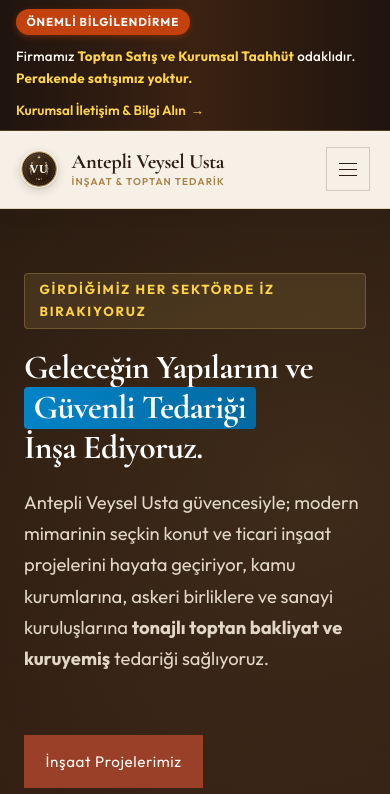
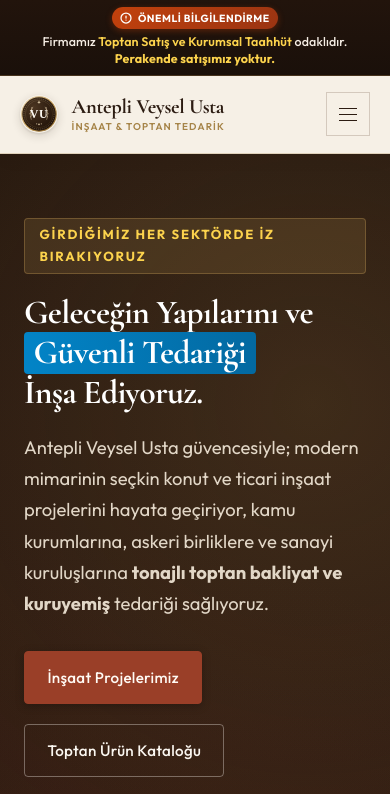
Before and after one commit to yilmazgorkem/antepli-veysel-usta, a website: page index.html in a window 390 px wide. Shown: the top 794 px of the page. Drawn offline with nearby package versions, Linux system fonts and the light colour scheme.

Commit message:
fix(ui): remove notice strip cta button and optimize mobile banner layout

```diff
--- a/css/style.css
+++ b/css/style.css
@@ -684,7 +684,7 @@
 .button-outline {
   background: transparent;
   color: var(--brown);
-  border-color: var(--gold-soft);
+  border: 1px solid var(--gold-soft);
 }
 
 .button-outline:hover {
@@ -696,7 +696,7 @@
 .button-ghost {
   background: transparent;
   color: var(--olive);
-  border-color: var(--gold-soft);
+  border: 1px solid var(--gold-soft);
 }
 
 .button-ghost:hover {
@@ -1440,10 +1440,10 @@
 
 /* Üst Kurumsal Bildirim Şeridi (Perakende Satış Yoktur Uyarısı) */
 .notice-strip {
-  background: linear-gradient(90deg, #1f140e 0%, #3b2212 50%, #1f140e 100%);
+  background: linear-gradient(90deg, #1f140e 0%, #351e10 50%, #1f140e 100%);
   color: #fbf7f1;
   font-size: 0.84rem;
-  padding: 0.55rem 1rem;
+  padding: 0.5rem 1rem;
   border-bottom: 1px solid rgba(166, 132, 72, 0.35);
   position: relative;
   z-index: 25;
@@ -1454,48 +1454,44 @@
   margin: 0 auto;
   display: flex;
   align-items: center;
-  justify-content: space-between;
+  justify-content: center;
   flex-wrap: wrap;
-  gap: 0.6rem;
+  gap: 0.65rem;
+  text-align: center;
 }
 
 .notice-badge {
   display: inline-flex;
   align-items: center;
-  gap: 0.45rem;
-  background: #c2410c;
+  gap: 0.35rem;
+  background: linear-gradient(135deg, #c2410c 0%, #9a3412 100%);
   color: #ffffff;
   font-weight: 700;
   text-transform: uppercase;
-  font-size: 0.72rem;
-  letter-spacing: 0.08em;
-  padding: 0.22rem 0.65rem;
+  font-size: 0.7rem;
+  letter-spacing: 0.06em;
+  padding: 0.2rem 0.6rem;
   border-radius: 999px;
-  box-shadow: 0 2px 6px rgba(194, 65, 12, 0.4);
+  box-shadow: 0 2px 6px rgba(194, 65, 12, 0.35);
+  flex-shrink: 0;
 }
 
 .notice-text {
   font-weight: 500;
-  letter-spacing: 0.02em;
+  letter-spacing: 0.01em;
+  color: #f5ede4;
+  line-height: 1.4;
 }
 
 .notice-text strong {
   color: #fcd34d;
-}
-
-.notice-link {
+  font-weight: 600;
+}
+
+.notice-highlight {
   color: #fcd34d;
-  text-decoration: none;
-  font-weight: 600;
-  display: inline-flex;
-  align-items: center;
-  gap: 0.3rem;
-  transition: opacity 0.2s;
-}
-
-.notice-link:hover {
-  opacity: 0.85;
-  text-decoration: underline;
+  font-weight: 700;
+  white-space: nowrap;
 }
 
 /* Header Ek Özellikleri */
@@ -1603,8 +1599,73 @@
 .corp-hero-cta {
   display: flex;
   flex-wrap: wrap;
-  gap: 1rem;
-  align-items: center;
+  gap: 1.25rem;
+  align-items: center;
+}
+
+.corp-hero-cta .button {
+  margin-top: 0;
+  display: inline-flex;
+  align-items: center;
+  justify-content: center;
+  gap: 0.5rem;
+  padding: 0.8rem 1.4rem;
+  font-size: 0.95rem;
+  font-weight: 500;
+  border-radius: 4px;
+  cursor: pointer;
+  transition: all 0.2s ease;
+  text-decoration: none;
+  letter-spacing: 0.02em;
+}
+
+.corp-hero-cta .button-primary {
+  background: var(--terracotta);
+  color: #fffaf4;
+  border: 1px solid var(--terracotta);
+  box-shadow: 0 2px 8px rgba(0, 0, 0, 0.25);
+}
+
+.corp-hero-cta .button-primary:hover {
+  background: #843420;
+  border-color: #843420;
+  color: #ffffff;
+  transform: translateY(-1px);
+  box-shadow: 0 4px 12px rgba(0, 0, 0, 0.35);
+}
+
+.corp-hero-cta .button-outline {
+  background: transparent;
+  color: #fbf7f1;
+  border: 1px solid rgba(251, 247, 241, 0.35);
+  box-shadow: none;
+}
+
+.corp-hero-cta .button-outline:hover {
+  background: rgba(251, 247, 241, 0.08);
+  border-color: rgba(251, 247, 241, 0.7);
+  color: #ffffff;
+  transform: translateY(-1px);
+}
+
+.corp-hero-cta .button-ghost {
+  background: transparent;
+  border: none;
+  color: var(--gold-soft);
+  padding: 0.5rem 0.25rem;
+  font-weight: 500;
+  box-shadow: none;
+  text-decoration: underline;
+  text-underline-offset: 4px;
+  text-decoration-color: rgba(215, 196, 160, 0.4);
+}
+
+.corp-hero-cta .button-ghost:hover {
+  background: transparent;
+  color: #ffffff;
+  text-decoration-color: #ffffff;
+  transform: none;
+  box-shadow: none;
 }
 
 .corp-hero-visual {
@@ -2532,11 +2593,35 @@
   }
 }
 
-@media (max-width: 640px) {
+@media (max-width: 768px) {
+  .notice-strip {
+    padding: 0.45rem 0.75rem;
+    background: linear-gradient(180deg, #22140c 0%, #1a100a 100%);
+    border-bottom: 1px solid rgba(166, 132, 72, 0.28);
+  }
   .notice-strip-inner {
     flex-direction: column;
-    align-items: flex-start;
-  }
+    align-items: center;
+    justify-content: center;
+    text-align: center;
+    gap: 0.28rem;
+  }
+  .notice-badge {
+    font-size: 0.65rem;
+    padding: 0.16rem 0.55rem;
+    letter-spacing: 0.05em;
+  }
+  .notice-text {
+    font-size: 0.78rem;
+    line-height: 1.36;
+    text-align: center;
+  }
+  .notice-highlight {
+    display: inline-block;
+  }
+}
+
+@media (max-width: 640px) {
   .metrics-grid {
     grid-template-columns: 1fr;
   }
--- a/index.html
+++ b/index.html
@@ -47,18 +47,13 @@
     <!-- Üst Kurumsal Bilgilendirme Şeridi -->
     <aside class="notice-strip" aria-label="Kurumsal Duyuru">
       <div class="notice-strip-inner">
-        <div style="display: flex; align-items: center; gap: 0.65rem; flex-wrap: wrap;">
-          <span class="notice-badge">Önemli Bilgilendirme</span>
-          <span class="notice-text">
-            Firmamız <strong>Toptan Satış ve Kurumsal Taahhüt</strong> odaklıdır. <strong>Perakende satışımız yoktur.</strong>
-          </span>
-        </div>
-        <div>
-          <a class="notice-link" href="#konum">
-            <span>Kurumsal İletişim &amp; Bilgi Alın</span>
-            <span aria-hidden="true">→</span>
-          </a>
-        </div>
+        <span class="notice-badge">
+          <svg width="12" height="12" viewBox="0 0 24 24" fill="none" stroke="currentColor" stroke-width="2.5" stroke-linecap="round" stroke-linejoin="round" aria-hidden="true"><circle cx="12" cy="12" r="10"></circle><line x1="12" y1="8" x2="12" y2="12"></line><line x1="12" y1="16" x2="12.01" y2="16"></line></svg>
+          Önemli Bilgilendirme
+        </span>
+        <span class="notice-text">
+          Firmamız <strong>Toptan Satış ve Kurumsal Taahhüt</strong> odaklıdır. <span class="notice-highlight">Perakende satışımız yoktur.</span>
+        </span>
       </div>
     </aside>
 
@@ -121,9 +116,6 @@
               />
             </div>
             <div class="corp-floating-badge">
-              <div class="corp-floating-badge-icon">
-                <svg width="22" height="22" viewBox="0 0 24 24" fill="none" stroke="currentColor" stroke-width="2" stroke-linecap="round" stroke-linejoin="round" aria-hidden="true"><rect x="4" y="2" width="16" height="20" rx="2" ry="2"></rect><line x1="9" y1="22" x2="9" y2="22.01"></line><line x1="15" y1="22" x2="15" y2="22.01"></line><line x1="9" y1="18" x2="9" y2="18.01"></line><line x1="15" y1="18" x2="15" y2="18.01"></line><line x1="9" y1="14" x2="9" y2="14.01"></line><line x1="15" y1="14" x2="15" y2="14.01"></line><line x1="9" y1="10" x2="9" y2="10.01"></line><line x1="15" y1="10" x2="15" y2="10.01"></line><line x1="9" y1="6" x2="9" y2="6.01"></line><line x1="15" y1="6" x2="15" y2="6.01"></line></svg>
-              </div>
               <div class="corp-floating-badge-text">
                 <strong>150.000+ m²</strong>
                 <span>Tamamlanan &amp; Devam Eden İnşaat Alanı</span>
```
Also changed, not shown: _taslak_ana-sayfa.html (+7 -15 lines), CHANGELOG.md.
